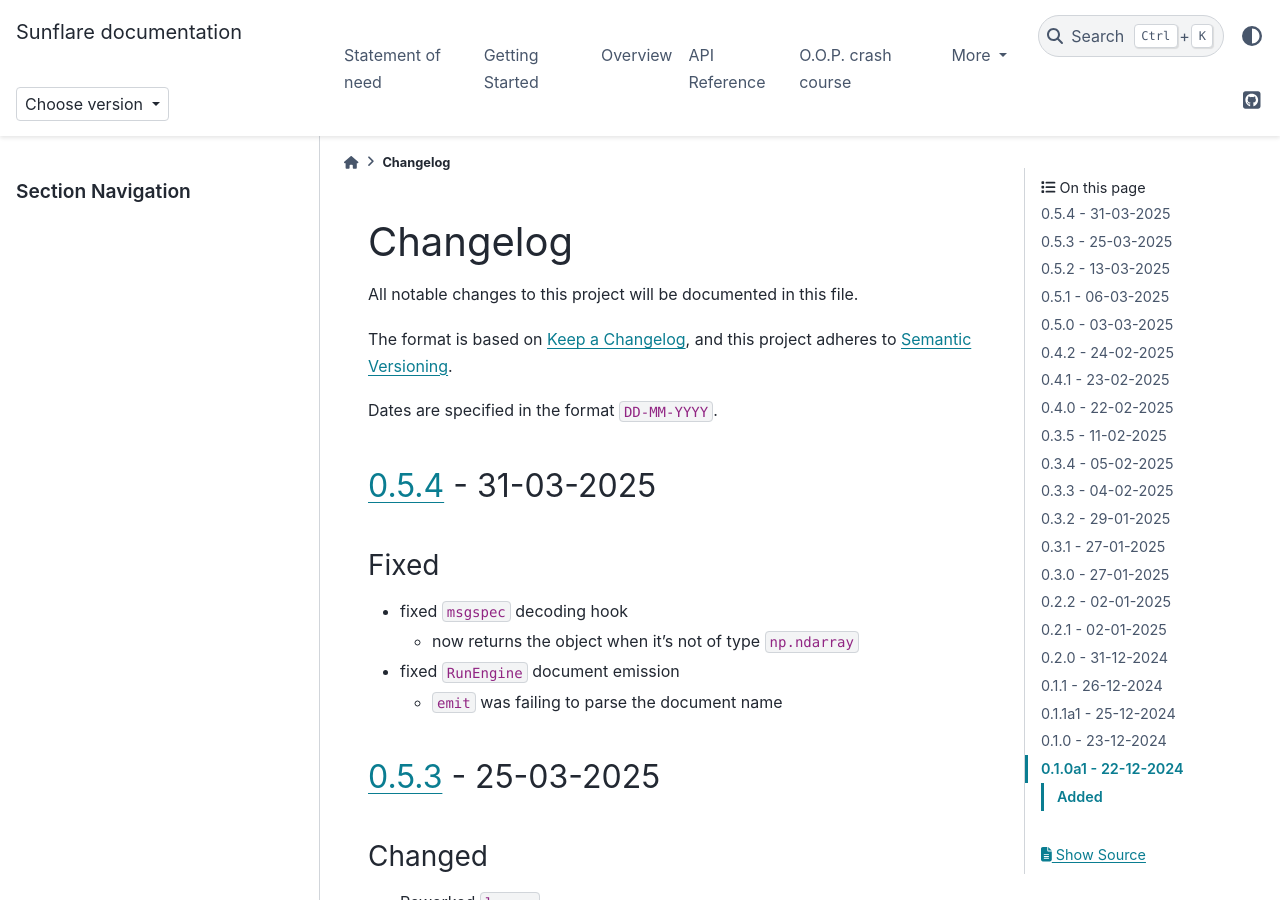
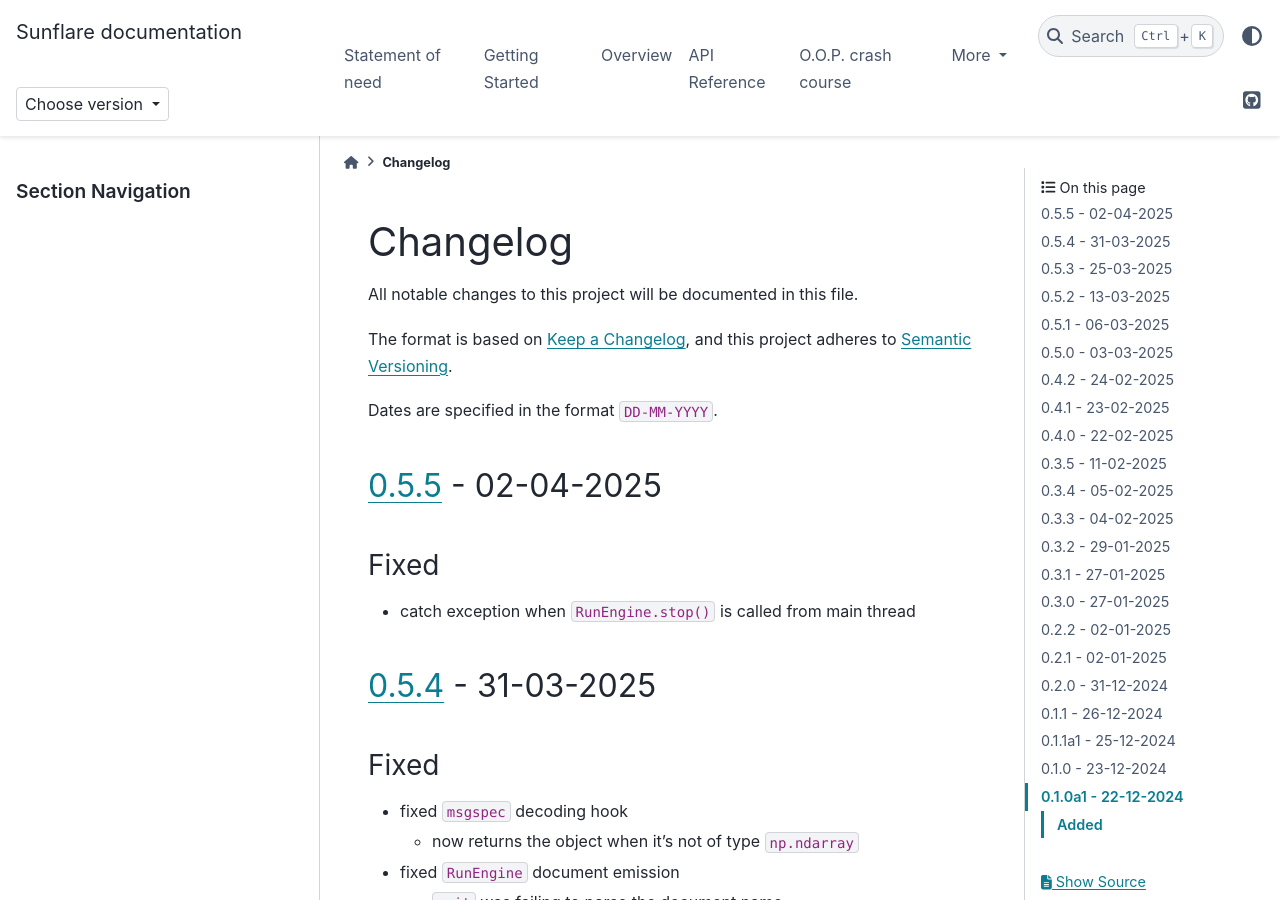
Before and after one commit to redsun-acquisition/sunflare, a Sphinx documentation site: the page built from docs/changelog.md, in a window 1280 px wide and 900 px high. Built offline with Sphinx 7.4.7 and the PyData theme 0.15.4, drawn with Linux system fonts in a browser that asks for light colours.

Commit message:
docs: update changelog

```diff
--- a/docs/changelog.md
+++ b/docs/changelog.md
@@ -6,6 +6,12 @@ The format is based on [Keep a Changelog](https://keepachangelog.com/en/1.0.0/),
 and this project adheres to [Semantic Versioning](https://semver.org/spec/v2.0.0.html).
 
 Dates are specified in the format `DD-MM-YYYY`.
+
+## [0.5.5] - 02-04-2025
+
+### Fixed
+
+- catch exception when `RunEngine.stop()` is called from main thread
 
 ## [0.5.4] - 31-03-2025
 
@@ -223,6 +229,7 @@ Dates are specified in the format `DD-MM-YYYY`.
 - Alpha release;
 - Basic project infrastructure;
 
+[0.5.5]: https://github.com/redsun-acquisition/sunflare/compare/v0.5.4...v0.5.5
 [0.5.4]: https://github.com/redsun-acquisition/sunflare/compare/v0.5.3...v0.5.4
 [0.5.3]: https://github.com/redsun-acquisition/sunflare/compare/v0.5.2...v0.5.3
 [0.5.2]: https://github.com/redsun-acquisition/sunflare/compare/v0.5.1...v0.5.2
```
Also changed, not shown: docs/_static/switcher.json (+7 -2 lines).
